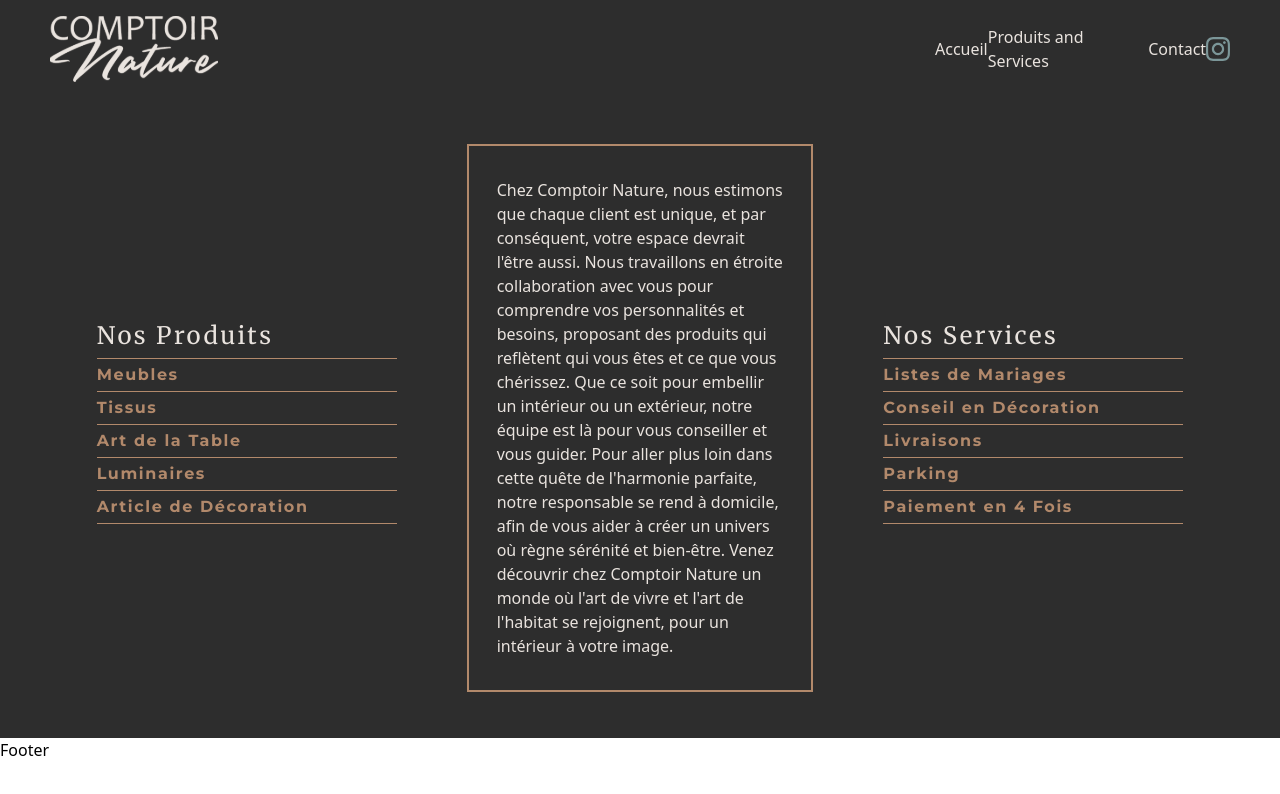
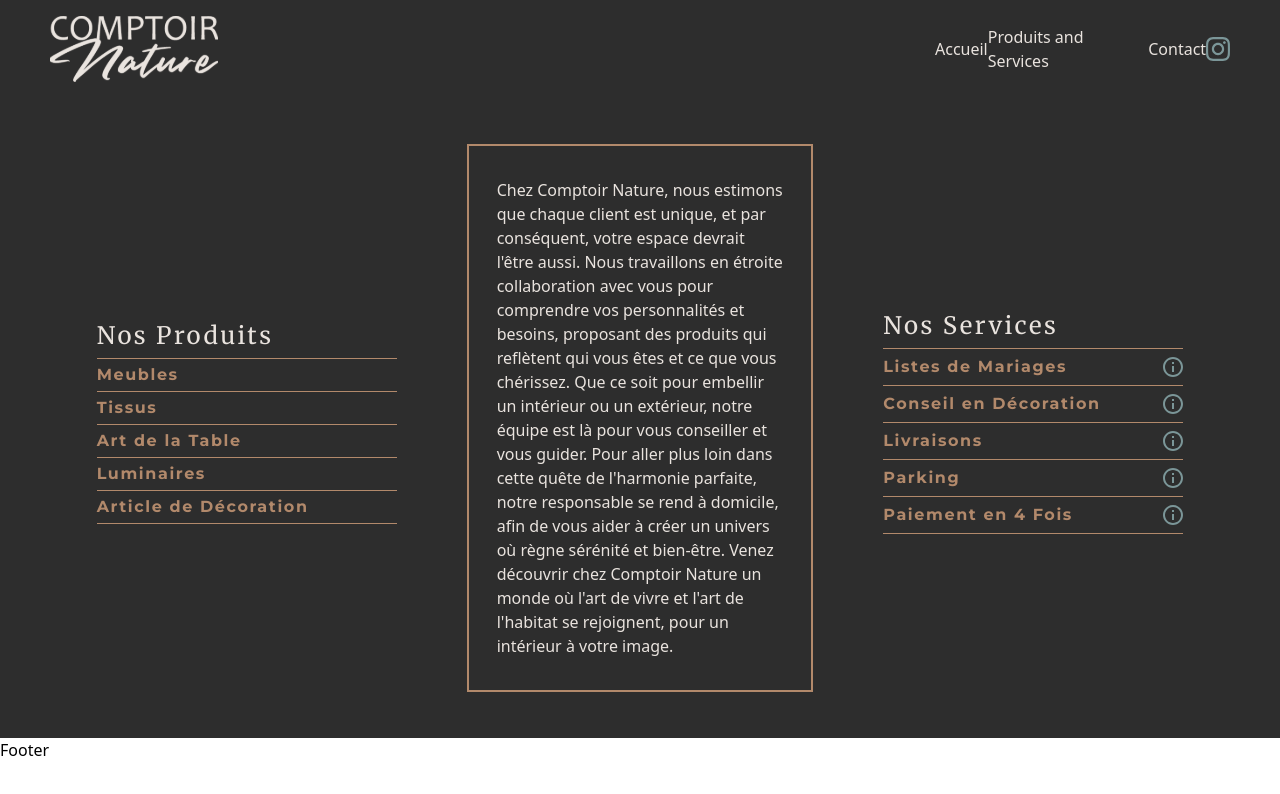
Before and after one commit to Muhammadsamo/comptoir-nature, a Nuxt app: page /ProductsAndServices in a window 1280 px wide. Shown: the top 794 px of the page. Built offline with nearby package versions, Linux system fonts and the light colour scheme.

Commit message:
finished productsAndServices page

```diff
--- a/pages/ProductsAndServices.vue
+++ b/pages/ProductsAndServices.vue
@@ -43,13 +43,43 @@
           Nos Services
         </h1>
         <ul
-          class="text-[#B2896B] font-bold tracking-[1.6px] text-[16px] leading-8 font-Montserrat"
+          class="text-[#B2896B] font-bold tracking-[1.6px] text-[16px] leading-9 font-Montserrat"
         >
-          <li class="border-b border-[#B2896B]">Listes de Mariages</li>
-          <li class="border-b border-[#B2896B]">Conseil en Décoration</li>
-          <li class="border-b border-[#B2896B]">Livraisons</li>
-          <li class="border-b border-[#B2896B]">Parking</li>
-          <li class="border-b border-[#B2896B]">Paiement en 4 Fois</li>
+          <li
+            class="border-b border-[#B2896B] flex items-center justify-between"
+          >
+            Listes de Mariages<span class="inline-block">
+              <NuxtImg src="/productsAndServices/servicesicon.svg"></NuxtImg>
+            </span>
+          </li>
+          <li
+            class="border-b border-[#B2896B] flex items-center justify-between"
+          >
+            Conseil en Décoration<span class="inline-block">
+              <NuxtImg src="/productsAndServices/servicesicon.svg"></NuxtImg>
+            </span>
+          </li>
+          <li
+            class="border-b border-[#B2896B] flex items-center justify-between"
+          >
+            Livraisons<span class="inline-block">
+              <NuxtImg src="/productsAndServices/servicesicon.svg"></NuxtImg>
+            </span>
+          </li>
+          <li
+            class="border-b border-[#B2896B] flex items-center justify-between"
+          >
+            Parking<span class="inline-block">
+              <NuxtImg src="/productsAndServices/servicesicon.svg"></NuxtImg>
+            </span>
+          </li>
+          <li
+            class="border-b border-[#B2896B] flex items-center justify-between"
+          >
+            Paiement en 4 Fois<span class="inline-block">
+              <NuxtImg src="/productsAndServices/servicesicon.svg"></NuxtImg>
+            </span>
+          </li>
         </ul>
       </div>
     </div>
```
Also changed, not shown: public/productsAndServices/servicesicon.svg (added).
